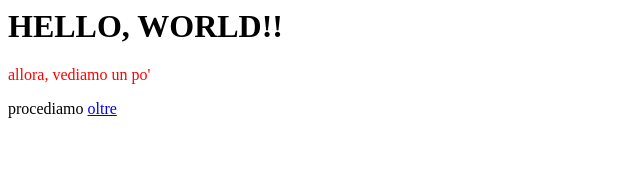
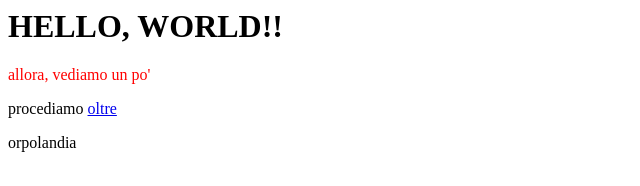
Before and after one commit to seleuco80/seleuco80.github.io, a plain HTML site: page index.html in a window 1280 px wide. Shown: the full height of the page, 0-640 px from the left. Drawn offline with Linux system fonts and the light colour scheme.

Commit message:
Update index.html

```diff
--- a/index.html
+++ b/index.html
@@ -7,5 +7,6 @@
   <p style="color:red;">allora, vediamo un po'</p>
   <p>
     procediamo <a href="seconda_pagina.html"> oltre </a> </p>
+  <p> orpolandia</p>
 </body>
 </html>
```
